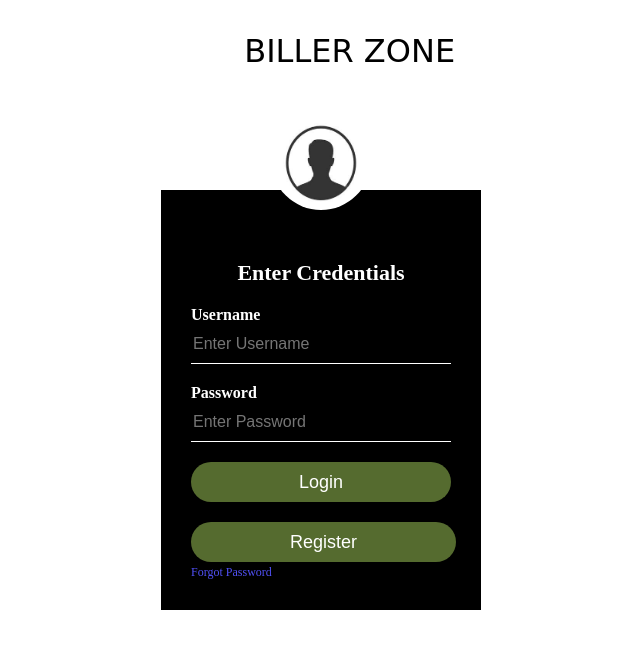
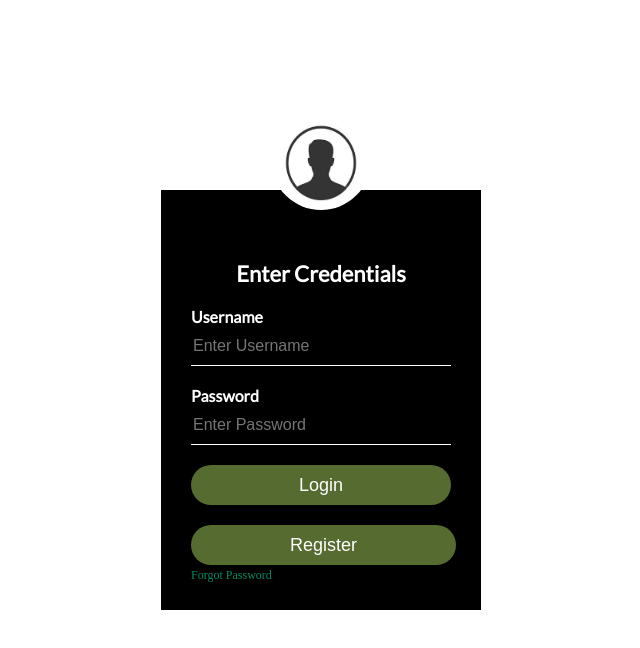
Before and after one commit to rajmanish23/Payment-Billing-System, a plain HTML site: page loginpage.html in a window 1280 px wide. Shown: the whole page, without its empty margins (319-959 px from the left). Drawn offline with Linux system fonts and the light colour scheme; a web font is replaced by a local one.

Commit message:
some commit made in lab on saturday...

```diff
--- a/loginpage.html
+++ b/loginpage.html
@@ -1,11 +1,13 @@
 <html>
     <head>
         <title> Login form</title>
+            <link rel="preconnect" href="https://fonts.googleapis.com" />
+            <link rel="preconnect" href="https://fonts.gstatic.com" crossorigin />
+            <link href="https://fonts.googleapis.com/css2?family=Koulen&family=Lato&display=swap" rel="stylesheet" />
         <link rel="stylesheet" type="text/css" href="/styles/loginpage.css">
         <body>
             <div class="head">
                 <p>BILLER ZONE</p>
-
             </div>
             <div class="inbox">
                 <img src="/assets/avatar.jpg" class="avatar">
--- a/styles/homepage.css
+++ b/styles/homepage.css
@@ -1,5 +1,5 @@
 #bg1 {
-    background: linear-gradient(rgba(4, 9, 30, 0.6), rgba(4, 9, 30, 0.6)), url("/homepage_BG.jpg");
+    background: linear-gradient(rgba(4, 9, 30, 0.6), rgba(4, 9, 30, 0.6)), url("/assets/homepage_BG.jpg");
     background-position: center;
 }
 
--- a/styles/loginpage.css
+++ b/styles/loginpage.css
@@ -1,13 +1,16 @@
-body{
+@import url('https://fonts.googleapis.com/css2?family=Montserrat&display=swap');
+
+body {
     margin: 0;
     padding: 0;
-    background: url("/assets/biller.jpg") ;
+    background: url("/assets/biller.jpg");
     background-size: cover;
     backface-visibility: visible;
     background-position: center;
     font-size: sans-serif;
 }
-.inbox{
+
+.inbox {
     width: 320px;
     height: 420px;
     background: #000;
@@ -15,11 +18,12 @@ body{
     top: 50%;
     left: 50%;
     position: absolute;
-    transform: translate(-50%,-50%);
+    transform: translate(-50%, -50%);
     box-sizing: border-box;
     padding: 70px 30px;
 }
-.avatar{
+
+.avatar {
     width: 100px;
     height: 100px;
     border-radius: 60%;
@@ -27,23 +31,29 @@ body{
     top: -80px;
     left: calc(50% - 50px);
 }
-h1{
+
+h1 {
     margin: 0;
     padding: 0 0 20px;
     text-align: center;
     font-size: 22px;
+    font-family: 'Lato', sans-serif;
 }
-.inbox p{
+
+.inbox p {
     margin: 0;
     padding: 0;
     font-weight: bold;
+    font-family: 'Lato', sans-serif;
 }
-.inbox input{
+
+.inbox input {
     width: 100%;
     margin-bottom: 20px;
 }
-.inbox input[type="text"], input[type="password"]
-{
+
+.inbox input[type="text"],
+input[type="password"] {
     border: none;
     border-bottom: 1px solid #fff;
     background: transparent;
@@ -52,7 +62,8 @@ h1{
     color: #fff;
     font-size: 16px;
 }
-.inbox input[type="submit"]{
+
+.inbox input[type="submit"] {
     border: none;
     outline: none;
     height: 40px;
@@ -61,21 +72,25 @@ h1{
     font-size: 18px;
     border-radius: 20px;
 }
-.inbox input[type="submit"]:hover{
+
+.inbox input[type="submit"]:hover {
     cursor: pointer;
     background: darkgreen;
     color: #000;
 }
-.inbox a{
+
+.inbox a {
     text-decoration: none;
     font-size: 12px;
     line-height: 20px;
-    color: rgb(80, 80, 245);
+    color: rgb(0, 139, 100);
 }
-.inbox a:hover{
-    color: darkblue;
+
+.inbox a:hover {
+    color: rgb(5, 56, 38);
 }
-.button{
+
+.button {
     border: none;
     outline: none;
     height: 40px;
@@ -85,14 +100,33 @@ h1{
     border-radius: 20px;
     width: 265px;
 }
-.head{
+
+.head {
     color: black;
-    left: 44%;
-    position: absolute;
-    font-family: cursive;
-    font-size: 200%;
+    /* left: 44%; */
+    bottom: 30%;
+    height: 100px;
+    /* width: 320px; */
+    position: relative;
+    font-family: Montserrat, sans-serif;
+    font-size: 300%;
+    background-color: #fff;
+    padding-top: 1px;
+    padding-bottom: 35px;
 }
-.button:hover{
+
+.head p {
+    /* text-align: center; */
+    padding-top: 0.04%;
+    padding-left: 42%;
+
+    /* paddtransform: translate(-50%, -50%); */
+
+    /* padding-bottom: 12%; */
+    /* position: absolute; */
+}
+
+.button:hover {
     cursor: pointer;
     background: darkgreen;
     color: #000;
```
